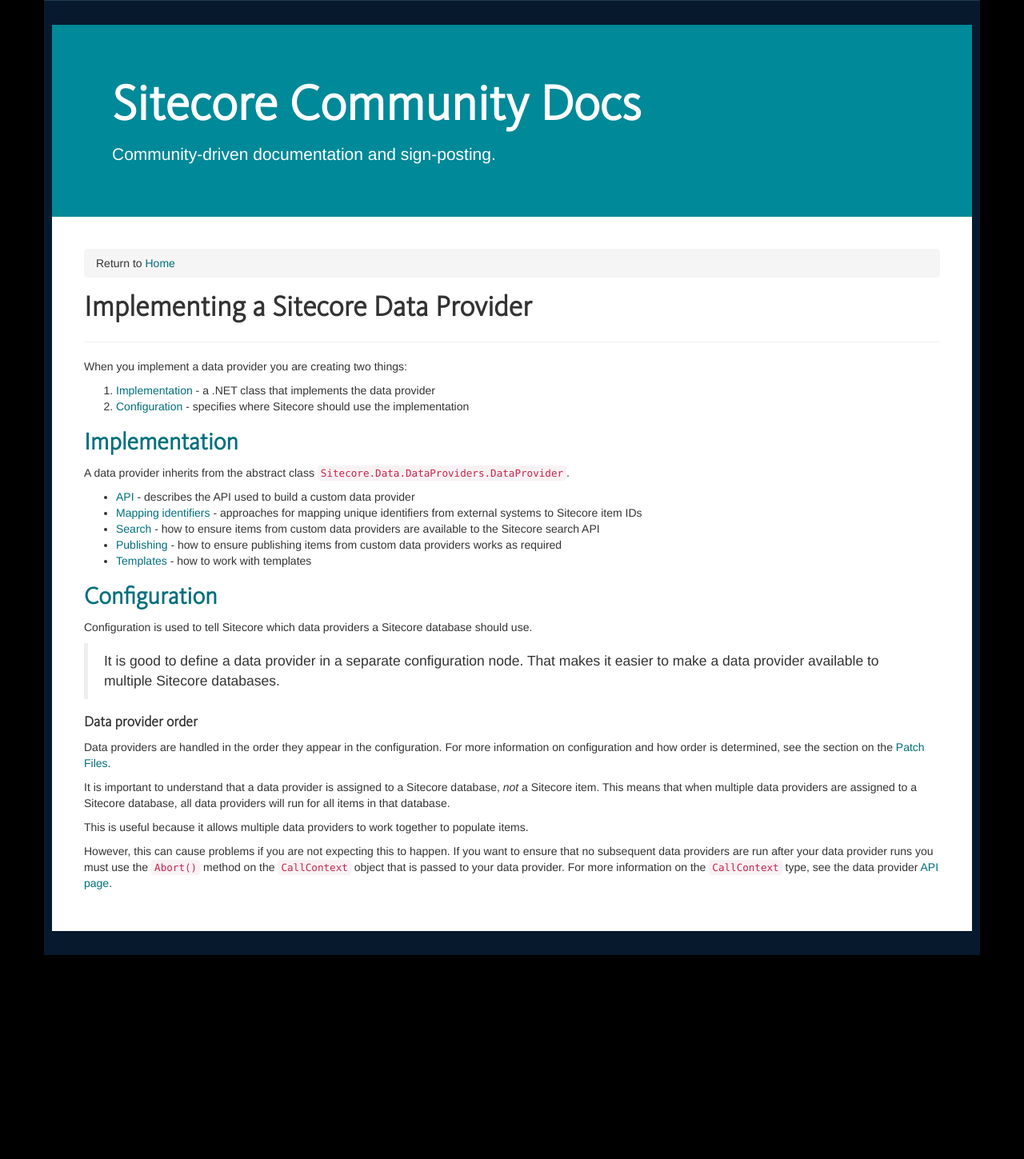
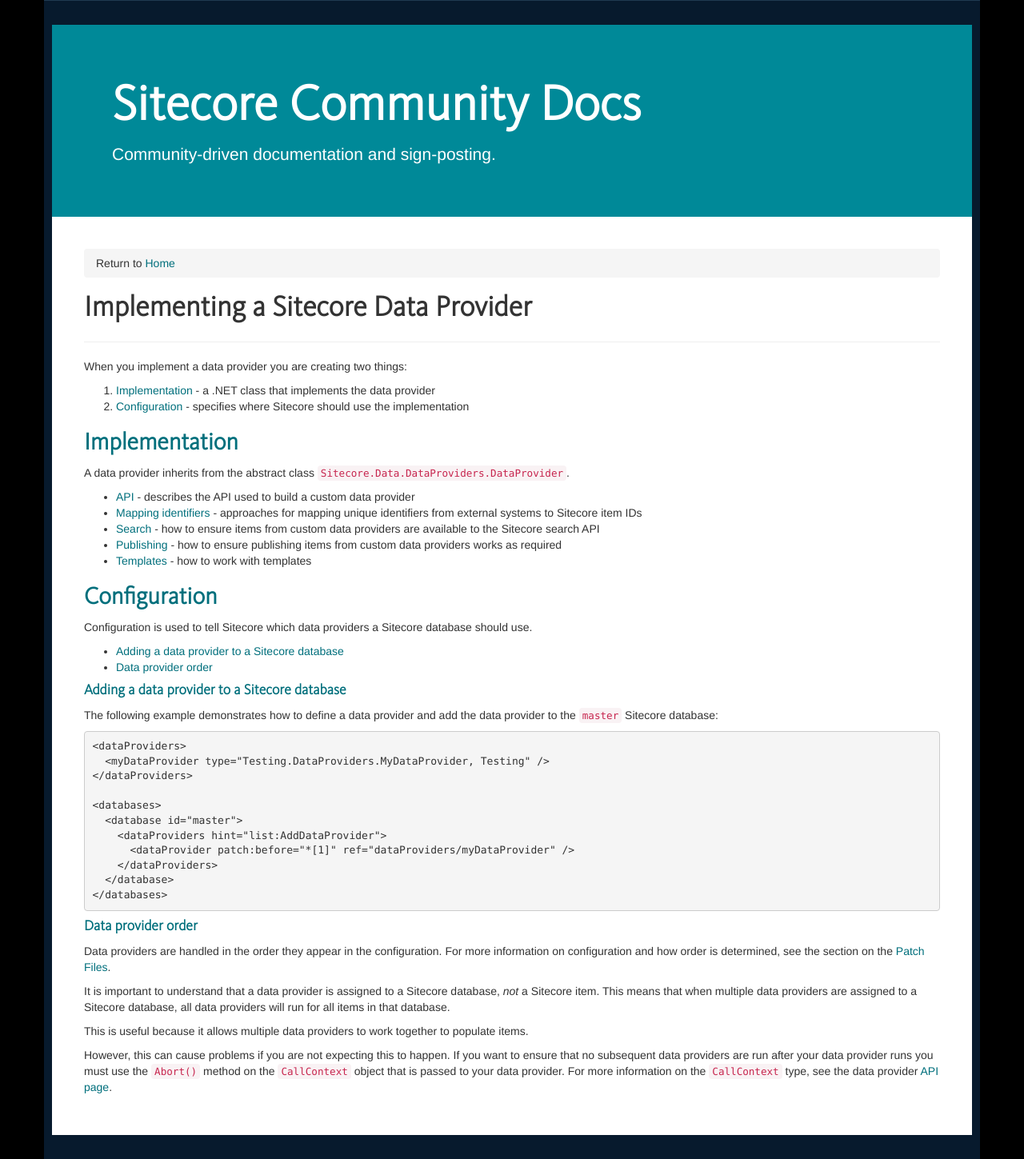
Before and after one commit to Sitecore-Community/docs, a Jekyll site: the page built from documentation/Sitecore Fundamentals/Data Providers/Implementing a Data Provider/index.md, in a window 1280 px wide. Shown: the whole page at 80% size. Built offline with Jekyll 4.4.1, drawn with Linux system fonts in a browser that asks for light colours; nearby versions of some CDN libraries; before the commit the page ends 1194 px from its top, so only the background shows below that.

Commit message:
fixed formatting

````diff
--- a/documentation/Sitecore Fundamentals/Data Providers/Implementing a Data Provider/index.md
+++ b/documentation/Sitecore Fundamentals/Data Providers/Implementing a Data Provider/index.md
@@ -20,10 +20,28 @@
 ## <a name="configuration">Configuration</a>
 
 Configuration is used to tell Sitecore which data providers a Sitecore database should use.
+* [Adding a data provider to a Sitecore database](#add_data_provider)
+* [Data provider order](#data_provider_order)
 
-> It is good to define a data provider in a separate configuration node. That makes it easier to make a data provider available to multiple Sitecore databases.
 
-#### Data provider order
+#### <a name="add_data_provider">Adding a data provider to a Sitecore database</a>
+The following example demonstrates how to define a data provider and add the data provider to the `master` Sitecore database:
+
+```xml
+<dataProviders>
+  <myDataProvider type="Testing.DataProviders.MyDataProvider, Testing" />
+</dataProviders>
+
+<databases>
+  <database id="master">
+    <dataProviders hint="list:AddDataProvider">
+      <dataProvider patch:before="*[1]" ref="dataProviders/myDataProvider" />
+    </dataProviders>
+  </database>
+</databases>
+```
+
+#### <a name="data_provider_order">Data provider order</a>
 
 Data providers are handled in the order they appear in the configuration. For more information on configuration and how order is determined, see the section on the [Patch Files]({{ site.baseurl }}/documentation/Sitecore Fundamentals/Patch Files).
 
````
Also changed, not shown: documentation/Sitecore Fundamentals/Data Providers/Implementing a Data Provider/Mapping Identifiers/index.md (+7 -1 lines), documentation/Sitecore Fundamentals/index.md (+3 -0 lines).
